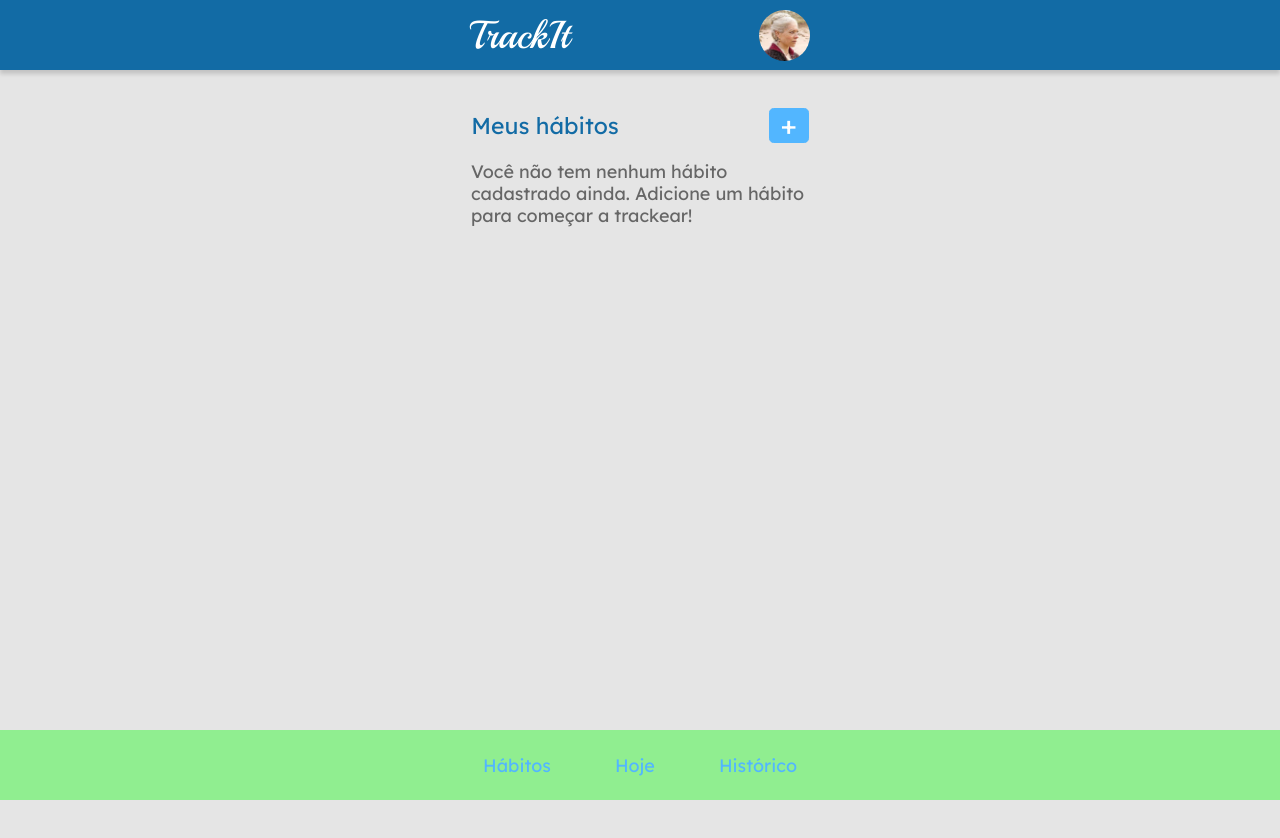
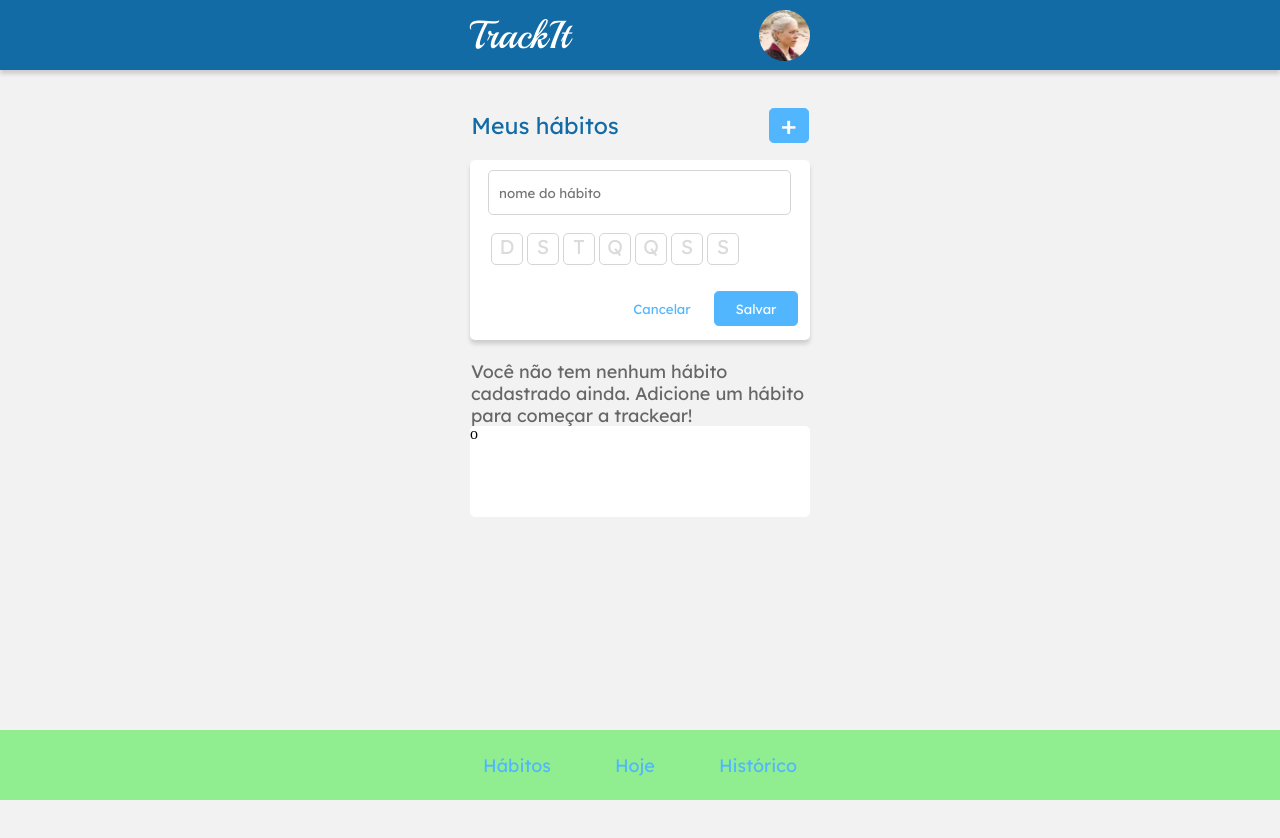
Before and after one commit to AnneKinder/projeto11-trackit, a React (Create React App) app: page / in a window 1280 px wide. Shown: the top 838 px of the page. Built offline with nearby package versions, Linux system fonts and the light colour scheme.

Commit message:
habits page

```diff
--- a/src/assets/styles/MainStyle.js
+++ b/src/assets/styles/MainStyle.js
@@ -5,7 +5,7 @@ const MainStyle = styled.div`
   padding-bottom: 90px;
   width: 100vw;
   min-height: 100vw;
-  background-color: #e5e5e5;
+  background-color: #F2F2F2;
 `;
 
 export default MainStyle;
--- /dev/null
+++ b/src/components/Habit.js
@@ -0,0 +1,20 @@
+import styled from "styled-components";
+
+export default function Habit() {
+  return (
+  <HabitSty>o
+
+
+
+  </HabitSty>
+
+)}
+
+const HabitSty = styled.div`
+  width: 340px;
+  height: 91px;
+  left: 17px;
+  top: 147px;
+  background: #ffffff;
+  border-radius: 5px;
+`;
--- /dev/null
+++ b/src/components/NewHabit.js
@@ -0,0 +1,89 @@
+import styled from "styled-components";
+
+export default function NewHabit() {
+  const WEEKDAYS = ["D", "S", "T", "Q", "Q", "S", "S"];
+
+  return (
+    <NewHabitSty>
+      <input type="text" name="habit" placeholder="nome do hábito" />
+      <div className="weekday-container">
+        {WEEKDAYS.map((wd, id) => (
+          <div className="weekday">{wd}</div>
+        ))}
+      </div>
+      <button className="cancel">Cancelar</button>
+      <button className="save">Salvar</button>
+    </NewHabitSty>
+  );
+}
+
+const NewHabitSty = styled.div`
+  width: 340px;
+  height: 180px;
+  background-color: white;
+  left: 17px;
+  top: 147px;
+  border-radius: 5px;
+  box-shadow: 0px 4px 4px rgba(0, 0, 0, 0.15);
+
+  input {
+    box-sizing: border-box;
+    width: 303px;
+    height: 45px;
+    left: 36px;
+    top: 165px;
+    background: #ffffff;
+    border: 1px solid #d5d5d5;
+    border-radius: 5px;
+    margin: 10px 19px 16px 18px;
+    padding-left: 10px;
+  }
+
+  .weekday-container {
+    width: 300px;
+    height: 36px;
+    display: flex;
+    align-items: center;
+    margin-left: 19px;
+  }
+
+  .weekday {
+    width: 30px;
+    height: 30px;
+    background: #ffffff;
+    border: 1px solid #d5d5d5;
+    border-radius: 5px;
+    font-family: "Lexend Deca";
+    font-weight: 400;
+    font-size: 19.976px;
+    line-height: 25px;
+    color: #dbdbdb;
+    text-align: center;
+    margin: 2px;
+  }
+
+  .cancel {
+    width: 84px;
+    height: 35px;
+    left: 257px;
+    top: 277px;
+    background-color: white;
+    color: #52b6ff;
+    border-radius: 4.63636px;
+    border: white 1px solid;
+    margin-left: 150px;
+  }
+
+  .save {
+    width: 84px;
+    height: 35px;
+    left: 257px;
+    top: 277px;
+    color: white;
+    background: #52b6ff;
+    border-radius: 4.63636px;
+    border: #52b6ff 1px solid;
+    margin-top:24px;
+    margin-left: 10px;
+  }
+`;
--- /dev/null
+++ b/src/constants/text.js
@@ -0,0 +1 @@
+import styled from "styled-components"
--- a/src/pages/HabitsPage/HabitsPage.js
+++ b/src/pages/HabitsPage/HabitsPage.js
@@ -2,6 +2,9 @@ import styled from "styled-components";
 import NavBar from "../../components/NavBar.js";
 import AddBar from "../../components/AddBar.js";
 import Footer from "../../components/Footer.js";
+import NewHabit from "../../components/NewHabit.js";
+import NoHabit from "./NoHabit.js";
+import Habit from "../../components/Habit.js";
 import ScreenStyle from "../../assets/styles/ScreenStyle.js";
 import MainStyle from "../../assets/styles/MainStyle.js";
 
@@ -12,11 +15,9 @@ function HabitsPage() {
       <MainStyle>
         <AddBar />
         <FeedSty>
-          <h2>
-            {" "}
-            Você não tem nenhum hábito cadastrado ainda. Adicione um hábito para
-            começar a trackear!{" "}
-          </h2>
+          <NewHabit />
+          <NoHabit />
+          <Habit />
         </FeedSty>
         <Footer />
       </MainStyle>
@@ -26,17 +27,9 @@ function HabitsPage() {
 
 const FeedSty = styled.div`
   display: flex;
-  justify-content: center;
+  flex-direction: column;
+  align-items: center;
 
-  h2 {
-    width: 338px;
-    font-family: "Lexend Deca";
-    font-style: normal;
-    font-weight: 400;
-    font-size: 17.976px;
-    line-height: 22px;
-    color: #666666;
-  }
 `;
 
 export default HabitsPage;
--- /dev/null
+++ b/src/pages/HabitsPage/NoHabit.js
@@ -0,0 +1,21 @@
+import styled from "styled-components";
+
+export default function NoHabit() {
+  return (
+    <NoHabitSty>
+      Você não tem nenhum hábito cadastrado ainda. Adicione um hábito para
+      começar a trackear!
+      </NoHabitSty>
+  );
+}
+
+const NoHabitSty = styled.div`
+  width: 338px;
+  font-family: "Lexend Deca";
+  font-style: normal;
+  font-weight: 400;
+  font-size: 17.976px;
+  line-height: 22px;
+  color: #666666;
+  margin-top: 20px;
+`;
```
Also changed, not shown: src/pages/LoginPage/LoginPage.js (deleted, +0 -7 lines), src/pages/SignUpPage/SignUpPage.js (deleted, +0 -7 lines).
